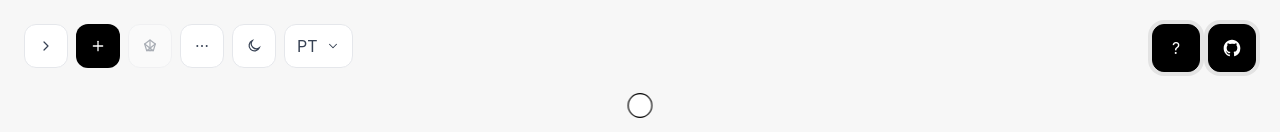
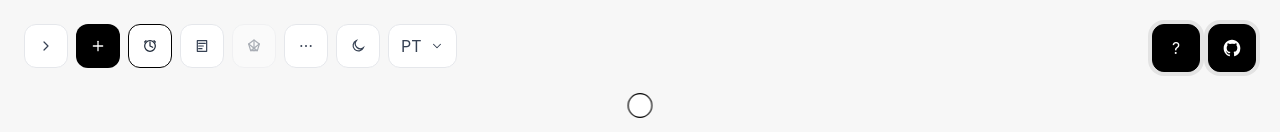
Before and after one commit to CiceroLino/chronodex, a React (Vite) app: page / in a window 1280 px wide. Shown: the top 132 px of the page. Built offline with nearby package versions, Linux system fonts and the light colour scheme.

Commit message:
fix(reminders): split creation and management dialogs

```diff
--- a/src/App.tsx
+++ b/src/App.tsx
@@ -328,6 +328,8 @@ function App() {
   const [now, setNow] = useState(() => new Date());
   const [isActionsOpen, setIsActionsOpen] = useState(false);
   const [isBlockDialogOpen, setIsBlockDialogOpen] = useState(false);
+  const [isReminderDialogOpen, setIsReminderDialogOpen] = useState(false);
+  const [isRemindersManagerOpen, setIsRemindersManagerOpen] = useState(false);
   const [isMobileBlocksOpen, setIsMobileBlocksOpen] = useState(false);
   const [isDashboardOpen, setIsDashboardOpen] = useState(false);
   const [isHelpOpen, setIsHelpOpen] = useState(false);
@@ -505,6 +507,7 @@ function App() {
 
   function addReminder(reminder: Omit<Reminder, 'id'>) {
     setReminders((current) => [...current, { ...reminder, id: createId() }]);
+    setIsReminderDialogOpen(false);
   }
 
   function removeReminder(id: string) {
@@ -818,6 +821,52 @@ function App() {
             >
               <path d="M5 12h14" />
               <path d="M12 5v14" />
+            </svg>
+          </button>
+          <button
+            type="button"
+            aria-label={messages.addReminder}
+            title={messages.addReminder}
+            onClick={() => setIsReminderDialogOpen(true)}
+            className="flex h-11 w-11 items-center justify-center rounded-xl border border-black bg-white text-gray-800 transition hover:bg-black hover:text-white dark:border-white dark:bg-[#191919] dark:text-neutral-200 dark:hover:bg-white dark:hover:text-black"
+          >
+            <svg
+              aria-hidden="true"
+              viewBox="0 0 24 24"
+              className="h-4 w-4"
+              fill="none"
+              stroke="currentColor"
+              strokeLinecap="round"
+              strokeLinejoin="round"
+              strokeWidth="1.8"
+            >
+              <path d="M12 6v6l4 2" />
+              <circle cx="12" cy="12" r="8" />
+              <path d="M18 4l2 2" />
+              <path d="M6 4L4 6" />
+            </svg>
+          </button>
+          <button
+            type="button"
+            aria-label={messages.openReminders}
+            title={messages.openReminders}
+            onClick={() => setIsRemindersManagerOpen(true)}
+            className="flex h-11 w-11 items-center justify-center rounded-xl border border-gray-200 bg-white text-gray-700 transition hover:border-gray-300 hover:bg-gray-50 dark:border-neutral-800 dark:bg-[#191919] dark:text-neutral-300 dark:hover:bg-neutral-900"
+          >
+            <svg
+              aria-hidden="true"
+              viewBox="0 0 24 24"
+              className="h-4 w-4"
+              fill="none"
+              stroke="currentColor"
+              strokeLinecap="round"
+              strokeLinejoin="round"
+              strokeWidth="1.8"
+            >
+              <path d="M7 8h10" />
+              <path d="M7 12h7" />
+              <path d="M7 16h5" />
+              <path d="M5 4h14v16H5z" />
             </svg>
           </button>
           <button
@@ -1087,51 +1136,6 @@ function App() {
                 </div>
               ) : null}
 
-              <section className="mt-6 border-t border-gray-200 pt-5 dark:border-neutral-800">
-                <div className="mb-4">
-                  <h3 className="text-xs font-medium uppercase tracking-[0.18em] text-gray-500 dark:text-neutral-500">
-                    {messages.reminders}
-                  </h3>
-                </div>
-                <ReminderForm locale={locale} onSubmit={addReminder} />
-
-                <div className="mt-4 space-y-2">
-                  {reminders.length === 0 ? (
-                    <p className="rounded-xl border border-dashed border-gray-300 px-4 py-3 text-sm text-gray-500 dark:border-neutral-800 dark:text-neutral-500">
-                      {messages.noReminders}
-                    </p>
-                  ) : (
-                    reminders.map((reminder) => (
-                      <div
-                        key={reminder.id}
-                        className="flex items-start gap-3 rounded-xl border border-gray-200 bg-white px-3 py-3 dark:border-neutral-800 dark:bg-[#191919]"
-                      >
-                        <div className="min-w-0 flex-1">
-                          <p className="text-[10px] font-medium uppercase tracking-[0.14em] text-gray-500 dark:text-neutral-500">
-                            {reminder.time}
-                          </p>
-                          <p className="mt-1 truncate text-sm font-medium text-black dark:text-white">
-                            {reminder.title}
-                          </p>
-                          {reminder.description ? (
-                            <p className="mt-1 line-clamp-2 text-xs leading-5 text-gray-600 dark:text-neutral-300">
-                              {reminder.description}
-                            </p>
-                          ) : null}
-                        </div>
-                        <button
-                          type="button"
-                          aria-label={messages.removeReminder}
-                          onClick={() => removeReminder(reminder.id)}
-                          className="rounded-xl border border-gray-200 px-3 py-2 text-xs font-medium text-red-700 transition hover:border-red-200 hover:bg-red-50 dark:border-neutral-800 dark:text-red-400 dark:hover:bg-red-950/30"
-                        >
-                          {messages.delete}
-                        </button>
-                      </div>
-                    ))
-                  )}
-                </div>
-              </section>
             </section>
           </div>
         ) : null}
@@ -1228,6 +1232,128 @@ function App() {
             </aside>
           </div>
 
+        {isReminderDialogOpen ? (
+          <div className="modal-backdrop-in fixed inset-0 z-50 flex items-center justify-center bg-black/18 px-4 py-6">
+            <button
+              type="button"
+              aria-label={messages.closeForm}
+              className="absolute inset-0 cursor-default"
+              onClick={() => setIsReminderDialogOpen(false)}
+            />
+            <section className="modal-panel-in relative w-full max-w-md rounded-2xl border border-gray-200 bg-white p-5 dark:border-neutral-800 dark:bg-[#171717]">
+              <div className="mb-5 flex items-center justify-between gap-4">
+                <div>
+                  <h2 className="text-sm font-medium text-black dark:text-white">
+                    {messages.addReminder}
+                  </h2>
+                  <p className="mt-1 text-xs text-gray-500 dark:text-neutral-400">
+                    {messages.reminderTime}
+                  </p>
+                </div>
+                <button
+                  type="button"
+                  aria-label={messages.closeForm}
+                  onClick={() => setIsReminderDialogOpen(false)}
+                  className="flex h-9 w-9 items-center justify-center rounded-xl border border-gray-200 text-gray-600 transition hover:bg-gray-50 dark:border-neutral-800 dark:text-neutral-400 dark:hover:bg-neutral-900"
+                >
+                  <svg
+                    aria-hidden="true"
+                    viewBox="0 0 24 24"
+                    className="h-4 w-4"
+                    fill="none"
+                    stroke="currentColor"
+                    strokeLinecap="round"
+                    strokeWidth="1.8"
+                  >
+                    <path d="M6 6l12 12" />
+                    <path d="M18 6L6 18" />
+                  </svg>
+                </button>
+              </div>
+              <ReminderForm locale={locale} onSubmit={addReminder} />
+            </section>
+          </div>
+        ) : null}
+
+        {isRemindersManagerOpen ? (
+          <div className="modal-backdrop-in fixed inset-0 z-50 flex items-center justify-center bg-black/18 px-4 py-6">
+            <button
+              type="button"
+              aria-label={messages.closeForm}
+              className="absolute inset-0 cursor-default"
+              onClick={() => setIsRemindersManagerOpen(false)}
+            />
+            <section className="modal-panel-in relative max-h-full w-full max-w-md overflow-y-auto rounded-2xl border border-gray-200 bg-white p-5 dark:border-neutral-800 dark:bg-[#171717]">
+              <div className="mb-5 flex items-center justify-between gap-4">
+                <div>
+                  <h2 className="text-sm font-medium text-black dark:text-white">
+                    {messages.reminders}
+                  </h2>
+                  <p className="mt-1 text-xs text-gray-500 dark:text-neutral-400">
+                    {messages.openReminders}
+                  </p>
+                </div>
+                <button
+                  type="button"
+                  aria-label={messages.closeForm}
+                  onClick={() => setIsRemindersManagerOpen(false)}
+                  className="flex h-9 w-9 items-center justify-center rounded-xl border border-gray-200 text-gray-600 transition hover:bg-gray-50 dark:border-neutral-800 dark:text-neutral-400 dark:hover:bg-neutral-900"
+                >
+                  <svg
+                    aria-hidden="true"
+                    viewBox="0 0 24 24"
+                    className="h-4 w-4"
+                    fill="none"
+                    stroke="currentColor"
+                    strokeLinecap="round"
+                    strokeWidth="1.8"
+                  >
+                    <path d="M6 6l12 12" />
+                    <path d="M18 6L6 18" />
+                  </svg>
+                </button>
+              </div>
+
+              <div className="space-y-2">
+                {reminders.length === 0 ? (
+                  <p className="rounded-xl border border-dashed border-gray-300 px-4 py-3 text-sm text-gray-500 dark:border-neutral-800 dark:text-neutral-500">
+                    {messages.noReminders}
+                  </p>
+                ) : (
+                  reminders.map((reminder) => (
+                    <div
+                      key={reminder.id}
+                      className="flex items-start gap-3 rounded-xl border border-gray-200 bg-white px-3 py-3 dark:border-neutral-800 dark:bg-[#191919]"
+                    >
+                      <div className="min-w-0 flex-1">
+                        <p className="text-[10px] font-medium uppercase tracking-[0.14em] text-gray-500 dark:text-neutral-500">
+                          {reminder.time}
+                        </p>
+                        <p className="mt-1 truncate text-sm font-medium text-black dark:text-white">
+                          {reminder.title}
+                        </p>
+                        {reminder.description ? (
+                          <p className="mt-1 line-clamp-2 text-xs leading-5 text-gray-600 dark:text-neutral-300">
+                            {reminder.description}
+                          </p>
+                        ) : null}
+                      </div>
+                      <button
+                        type="button"
+                        aria-label={messages.removeReminder}
+                        onClick={() => removeReminder(reminder.id)}
+                        className="rounded-xl border border-gray-200 px-3 py-2 text-xs font-medium text-red-700 transition hover:border-red-200 hover:bg-red-50 dark:border-neutral-800 dark:text-red-400 dark:hover:bg-red-950/30"
+                      >
+                        {messages.delete}
+                      </button>
+                    </div>
+                  ))
+                )}
+              </div>
+            </section>
+          </div>
+        ) : null}
+
         {isBlockDialogOpen ? (
           <div className="modal-backdrop-in fixed inset-0 z-50 flex items-center justify-center bg-black/18 px-4 py-6">
             <button
--- a/src/components/ReminderForm.tsx
+++ b/src/components/ReminderForm.tsx
@@ -75,12 +75,14 @@ export function ReminderForm({ locale, onSubmit }: ReminderFormProps) {
         />
       </div>
 
+      <div className="flex justify-end">
         <button
           type="submit"
           className="rounded-xl bg-black px-5 py-3 text-sm font-medium text-white transition hover:bg-gray-800 dark:bg-white dark:text-black dark:hover:bg-neutral-200"
         >
           {messages.addReminder}
         </button>
+      </div>
     </form>
   );
 }
--- a/src/i18n.ts
+++ b/src/i18n.ts
@@ -56,6 +56,7 @@ type Messages = {
   expandSidebar: string;
   expandDayBlocks: string;
   openDayBlocks: string;
+  openReminders: string;
   highlightedBlock: string;
   highlightedBlockDescription: string;
   help: string;
@@ -143,6 +144,7 @@ export const MESSAGES: Record<AppLocale, Messages> = {
     expandSidebar: 'Expandir painel lateral',
     expandDayBlocks: 'Expandir blocos do dia',
     openDayBlocks: 'Abrir blocos do dia',
+    openReminders: 'Administrar lembretes',
     highlightedBlock: 'Destacar bloco',
     highlightedBlockDescription: 'Renderiza por cima de sobreposições e marca no painel.',
     help: 'Ajuda',
@@ -228,6 +230,7 @@ export const MESSAGES: Record<AppLocale, Messages> = {
     expandSidebar: 'Expandir panel lateral',
     expandDayBlocks: 'Expandir bloques del día',
     openDayBlocks: 'Abrir bloques del día',
+    openReminders: 'Administrar recordatorios',
     highlightedBlock: 'Destacar bloque',
     highlightedBlockDescription: 'Se renderiza encima de solapamientos y se marca en el panel.',
     help: 'Ayuda',
@@ -313,6 +316,7 @@ export const MESSAGES: Record<AppLocale, Messages> = {
     expandSidebar: 'Expand sidebar',
     expandDayBlocks: 'Expand day blocks',
     openDayBlocks: 'Open day blocks',
+    openReminders: 'Manage reminders',
     highlightedBlock: 'Highlight block',
     highlightedBlockDescription: 'Renders above overlaps and marks it in the panel.',
     help: 'Help',
@@ -398,6 +402,7 @@ export const MESSAGES: Record<AppLocale, Messages> = {
     expandSidebar: 'サイドバーを展開',
     expandDayBlocks: '今日のブロックを展開',
     openDayBlocks: '今日のブロックを開く',
+    openReminders: 'リマインダーを管理',
     highlightedBlock: 'ブロックを強調',
     highlightedBlockDescription: '重なりの上に表示し、パネルに印を付けます。',
     help: 'ヘルプ',
```
Also changed, not shown: src/components/TimeBlockForm.tsx (+7 -7 lines). Lines whose indentation alone changed are shown as unchanged.
